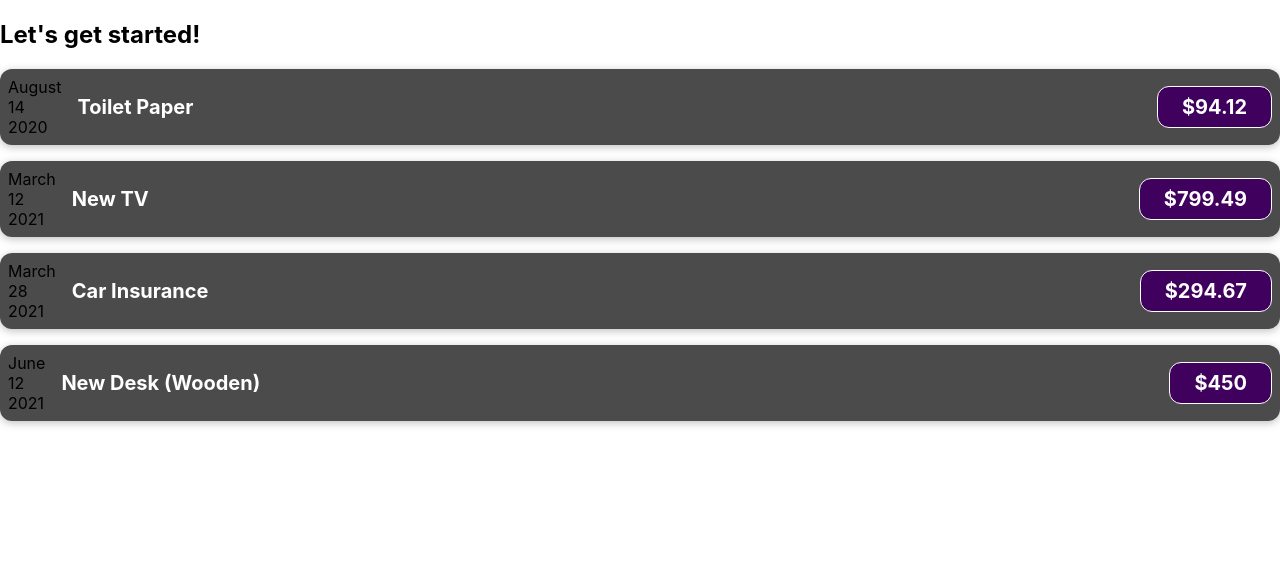
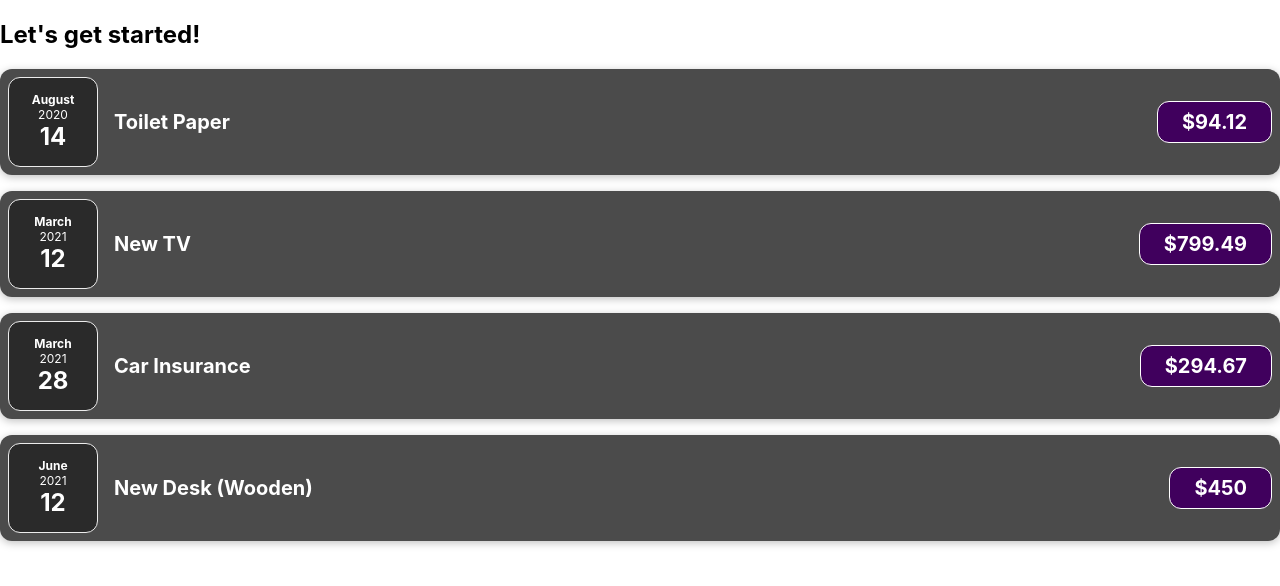
Before and after one commit to JustLivingg/react-complete-guide, a React (Create React App) app: page / in a window 1280 px wide. Shown: the top 586 px of the page. Built offline with nearby package versions, Linux system fonts and the light colour scheme.

Commit message:
Splitting components into multiple components.

```diff
--- a/src/App.js
+++ b/src/App.js
@@ -27,10 +27,10 @@ function App() {
   return (
     <div>
       <h2>Let's get started!</h2>
-      <ExpenseItem title={expenses[0].title} amount={expenses[0].amount} data={expenses[0].date}></ExpenseItem>
-      <ExpenseItem title={expenses[1].title} amount={expenses[1].amount} data={expenses[1].date}></ExpenseItem>
-      <ExpenseItem title={expenses[2].title} amount={expenses[2].amount} data={expenses[2].date}></ExpenseItem>
-      <ExpenseItem title={expenses[3].title} amount={expenses[3].amount} data={expenses[3].date}></ExpenseItem>
+      <ExpenseItem title={expenses[0].title} amount={expenses[0].amount} data={expenses[0].date}/>
+      <ExpenseItem title={expenses[1].title} amount={expenses[1].amount} data={expenses[1].date}/>
+      <ExpenseItem title={expenses[2].title} amount={expenses[2].amount} data={expenses[2].date}/>
+      <ExpenseItem title={expenses[3].title} amount={expenses[3].amount} data={expenses[3].date}/>
     </div>
   );
 }
--- /dev/null
+++ b/src/components/ExpenseDate.css
@@ -0,0 +1,26 @@
+.expense-date {
+    display: flex;
+    flex-direction: column;
+    width: 5.5rem;
+    height: 5.5rem;
+    border: 1px solid #ececec;
+    background-color: #2a2a2a;
+    color: white;
+    border-radius: 12px;
+    align-items: center;
+    justify-content: center;
+  }
+
+  .expense-date__month {
+    font-size: 0.75rem;
+    font-weight: bold;
+  }
+
+  .expense-date__year {
+    font-size: 0.75rem;
+  }
+
+  .expense-date__day {
+    font-size: 1.5rem;
+    font-weight: bold;
+  }
--- /dev/null
+++ b/src/components/ExpenseDate.js
@@ -0,0 +1,18 @@
+import './ExpenseDate.css'
+
+function ExpenseDate(props) {
+    const month = props.data.toLocaleString('en-US', {month:'long'});
+    const day = props.data.toLocaleString('en-US', {day:'2-digit'});
+    const year = props.data.getFullYear();
+
+    return (
+        <div className="expense-date">
+        <div className="expense-date__month">{month}</div>
+        <div className="expense-date__year">{year}</div>
+        <div className="expense-date__day">{day}</div>
+      </div>
+    )
+
+}
+
+export default ExpenseDate;
--- a/src/components/ExpenseItem.js
+++ b/src/components/ExpenseItem.js
@@ -1,3 +1,4 @@
+import ExpenseDate from "./ExpenseDate";
 import "./ExpenseItem.css";
 
 function ExpenseItem(props) {
@@ -7,11 +8,7 @@ function ExpenseItem(props) {
 
   return (
     <div className="expense-item">
-      <div>
-        <div>{month}</div>
-        <div>{day}</div>
-        <div>{year}</div>
-      </div>
+      <ExpenseDate data={props.data}/>
       <div className="expense-item__description">
         <h2>{props.title}</h2>
         <div className="expense-item__price">${props.amount}</div>
```
